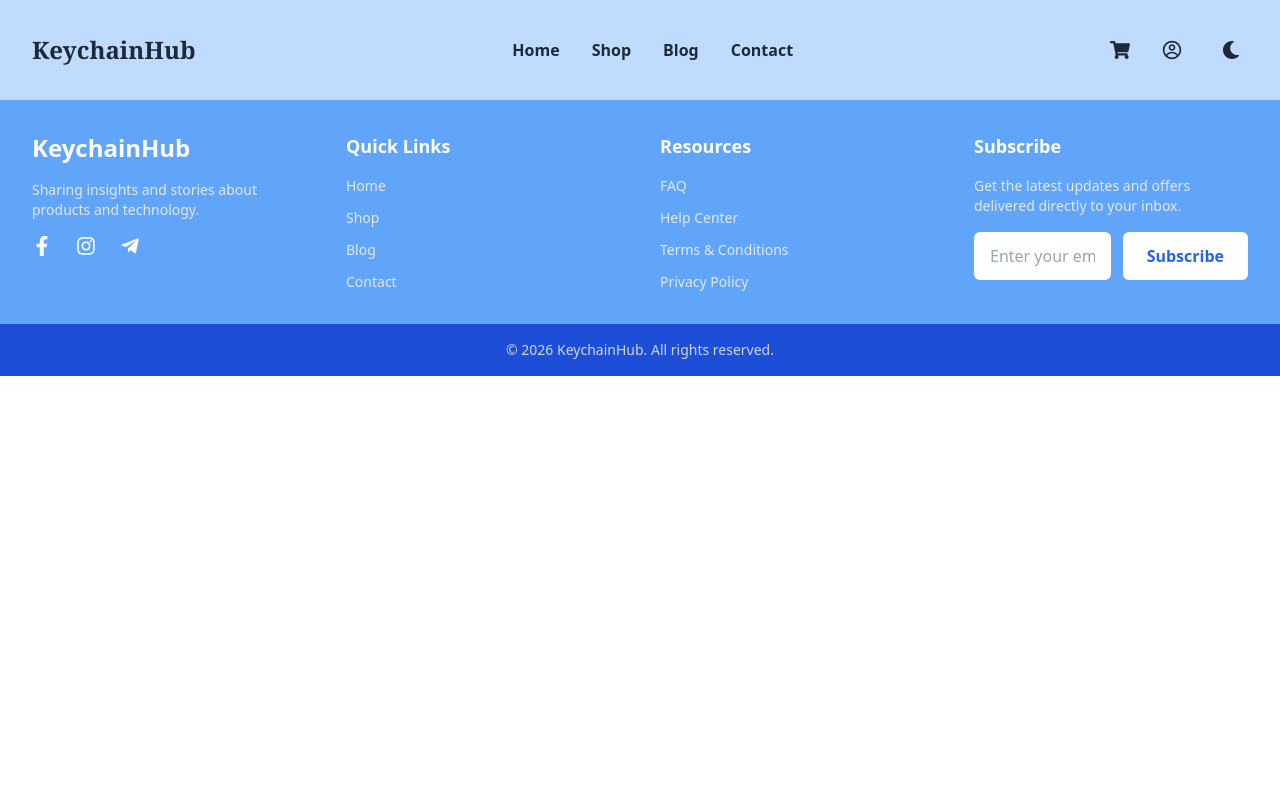
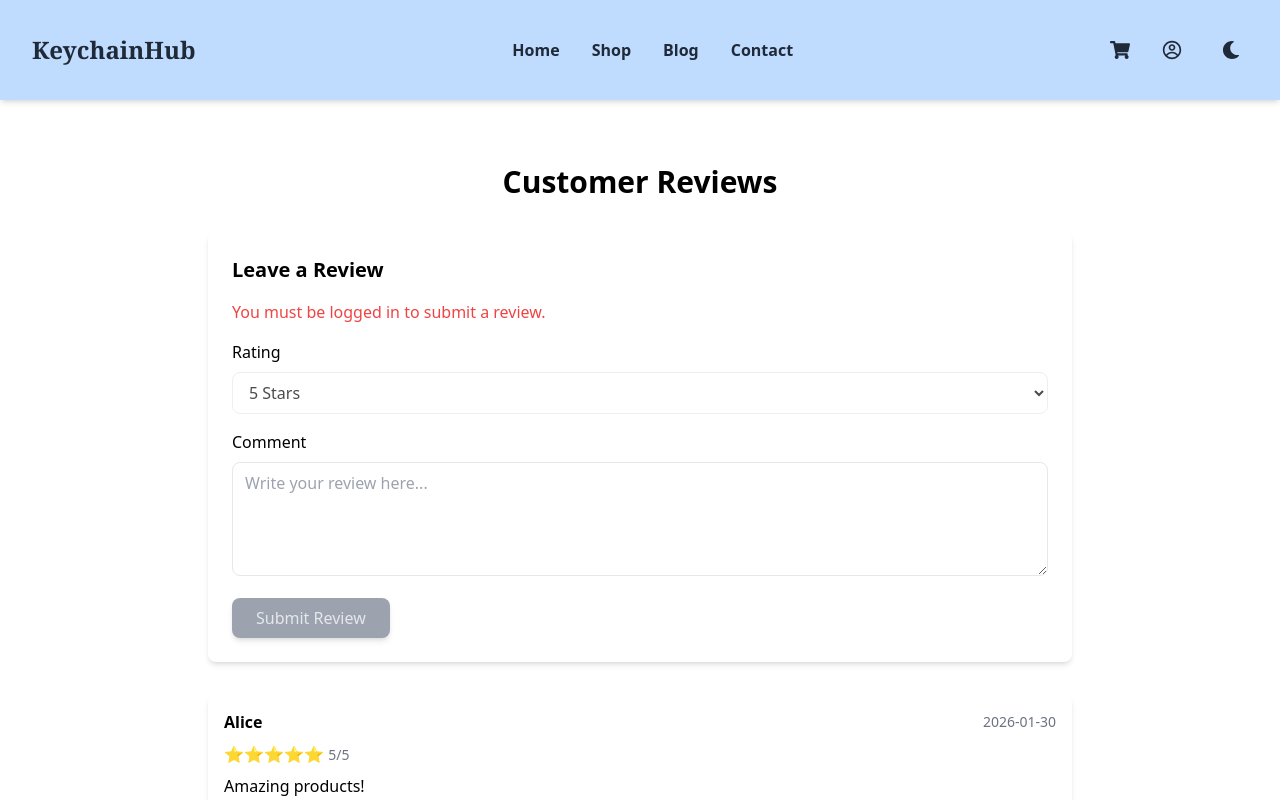
Before and after one commit to moni-rem/KeychainHub, a React (Create React App) app in the folder frontend/: page /contact in a window 1280 px wide. Shown: the top 800 px of the page. Built offline with nearby package versions, Linux system fonts and the light colour scheme.

Commit message:
change UI in card

```diff
--- a/frontend/src/App.js
+++ b/frontend/src/App.js
@@ -1,37 +1,41 @@
+// src/App.js
 import React from "react";
 import { BrowserRouter as Router, Routes, Route } from "react-router-dom";
 
+// Components
 import Navbar from "./components/Navbar";
 import Footer from "./components/footer";
+import UserProtectedRoute from "./components/UserProtectedRoute";
 
 // Pages
 import Home from "./Pages/HomePage/Home";
 import ProductPage from "./Pages/HomePage/ProductPage";
 import ProductDetail from "./Pages/HomePage/ProductDetail";
 import CartPage from "./Pages/HomePage/CardPage";
+import OrderPage from "./Pages/HomePage/OrderPage";
 import UserLogin from "./Pages/HomePage/UserLogin";
-import OrderPage from "./Pages/HomePage/OrderPage";
 
 // Context
 import { CartProvider } from "./context/CartContext";
-import { ThemeProvider } from "./context/ThemeContext";
+import { ThemeProvider, useTheme } from "./context/ThemeContext";
 import { UserAuthProvider } from "./context/UserAuthContext";
+import ReviewPage from "./Pages/HomePage/ReviewPage";
 
-import UserProtectedRoute from "./components/UserProtectedRoute";
+function AppContent() {
+  const { theme } = useTheme();
 
-function App() {
   return (
-    <UserAuthProvider>
-      <CartProvider>
-        <ThemeProvider>
+    <div className={`min-h-screen ${theme === "light" ? "bg-white text-black" : "bg-black text-white"}`}>
+      <UserAuthProvider>
+        <CartProvider>
           <Router>
-            {/* Navbar outside Routes so it's always visible */}
             <Navbar />
             <Routes>
               {/* Public Routes */}
               <Route path="/" element={<Home />} />
               <Route path="/shop" element={<ProductPage />} />
               <Route path="/product/:id" element={<ProductDetail />} />
+              <Route path="/contact" element={<ReviewPage />} />
 
               {/* Protected Routes */}
               <Route
@@ -54,11 +58,19 @@ function App() {
               {/* Login */}
               <Route path="/login" element={<UserLogin />} />
             </Routes>
-            <Footer/>
+            <Footer />
           </Router>
-        </ThemeProvider>
-      </CartProvider>
-    </UserAuthProvider>
+        </CartProvider>
+      </UserAuthProvider>
+    </div>
+  );
+}
+
+function App() {
+  return (
+    <ThemeProvider>
+      <AppContent />
+    </ThemeProvider>
   );
 }
 
--- a/frontend/src/Pages/HomePage/CardPage.jsx
+++ b/frontend/src/Pages/HomePage/CardPage.jsx
@@ -15,7 +15,7 @@ export default function CartPage() {
   }
 
   return (
-    <div className="max-w-5xl mx-auto mt-24 px-4">
+    <div className="max-w-5xl mx-auto mt-24 px-4 mb-4">
       <h1 className="text-3xl font-bold mb-8 text-center">Your Cart</h1>
 
       <div className="space-y-6">
--- a/frontend/src/Pages/HomePage/ProductList.jsx
+++ b/frontend/src/Pages/HomePage/ProductList.jsx
@@ -2,9 +2,8 @@
 import { Link } from "react-router-dom";
 
 // Temporary data (can be replaced with API fetch later)
-import products from "..//../data/products";
+import products from "../../data/products";
 import { motion } from "framer-motion";
-
 
 export default function ProductList() {
   if (!Array.isArray(products)) {
@@ -14,7 +13,7 @@ export default function ProductList() {
 
   return (
     <div className="max-w-7xl mx-auto mt-20 px-4 mb-16">
-       <motion.h1
+      <motion.h1
         className="font-bold text-5xl text-center mb-6"
         initial={{ opacity: 0, y: 50 }}
         animate={{ opacity: 1, y: 0 }}
@@ -23,7 +22,8 @@ export default function ProductList() {
         GET THE HIGHLIGHT
       </motion.h1>
 
-      <div className="grid sm:grid-cols-2 md:grid-cols-3 lg:grid-cols-4 gap-6">
+      {/* Responsive grid with gap-2 */}
+      <div className="grid grid-cols-1 sm:grid-cols-2 md:grid-cols-3 lg:grid-cols-4 gap-4">
         {products.map((product) => (
           <Link key={product.id} to={`/product/${product.id}`}>
             <div className="border rounded-lg shadow overflow-hidden cursor-pointer hover:shadow-xl transition">
--- a/frontend/src/Pages/HomePage/ProductPage.jsx
+++ b/frontend/src/Pages/HomePage/ProductPage.jsx
@@ -1,16 +1,23 @@
-import products from "..//../data/products";
+import products from "../../data/products";
 import { Link } from "react-router-dom";
 
 export default function Products() {
   return (
-    <div className="grid grid-cols-4 gap-6 p-6">
+    <div className="grid grid-cols-1 sm:grid-cols-2 md:grid-cols-3 lg:grid-cols-4 gap-2 p-6">
       {products.map((p) => (
-        <div key={p.id} className="border p-4 rounded shadow">
-          <img src={p.image} alt={p.name} className="h-80 w-full oject-cover"/>
-          <h2 className="text-xl font-bold">{p.name}</h2>
-          <p>${p.price}</p>
+        <div key={p.id} className="border p-4 rounded shadow hover:shadow-lg transition">
+          <img
+            src={p.image}
+            alt={p.name}
+            className="h-64 sm:h-72 md:h-80 w-full object-cover rounded"
+          />
+          <h2 className="flex justify-center text-xl font-bold mt-2 ">{p.name}</h2>
+          {/* <p className="mt-1 font-medium">${p.price}</p> */}
 
-          <Link to={`/product/${p.id}`} className="text-blue-500">
+          <Link
+            to={`/product/${p.id}`}
+            className="text-blue-500 mt-2 inline-block hover:underline flex justify-center bg-blue-100 rounded-lg h-10 items-center"
+          >
             View Details
           </Link>
         </div>
--- a/frontend/src/Pages/HomePage/ReviewPage.jsx
+++ b/frontend/src/Pages/HomePage/ReviewPage.jsx
@@ -1,8 +1,11 @@
 import { useState } from "react";
 import { useUserAuth } from "../../context/UserAuthContext";
+import { useTheme } from "../../context/ThemeContext";
 
 export default function ReviewPage() {
   const { user } = useUserAuth();
+  const { theme } = useTheme(); // for dark/light styling
+
   const [reviews, setReviews] = useState([
     { id: 1, name: "Alice", rating: 5, comment: "Amazing products!", date: "2026-01-30" },
     { id: 2, name: "Bob", rating: 4, comment: "Great quality, fast shipping.", date: "2026-01-29" },
@@ -32,59 +35,78 @@ export default function ReviewPage() {
   };
 
   return (
-    <div className="max-w-4xl mx-auto mt-16 px-4 mb-6">
-      <h1 className="text-3xl font-bold mb-8 text-center text-gray-800 dark:text-white">
+    <div className={`max-w-4xl mx-auto mt-16 px-4 mb-6 min-h-screen ${theme === "light" ? "bg-white text-black" : "bg-black text-white"}`}>
+      <h1 className="text-3xl font-bold mb-8 text-center">
         Customer Reviews
       </h1>
 
       {/* Review Form */}
-      {user && (
-        <form onSubmit={handleSubmit} className="mb-8 p-6 bg-white dark:bg-gray-800 rounded-lg shadow-md">
-          <h2 className="text-xl font-semibold mb-4 text-gray-800 dark:text-white">Leave a Review</h2>
+      <form
+        onSubmit={handleSubmit}
+        className={`mb-8 p-6 rounded-lg shadow-md ${theme === "light" ? "bg-white" : "bg-gray-800"}`}
+      >
+        <h2 className="text-xl font-semibold mb-4">
+          Leave a Review
+        </h2>
 
-          <label className="block mb-2 font-medium text-gray-700 dark:text-gray-200">Rating</label>
+        {!user && (
+          <p className="mb-4 text-red-500">
+            You must be logged in to submit a review.
+          </p>
+        )}
+
+        <label className="block mb-2 font-medium">Rating</label>
         <select
           value={newRating}
           onChange={(e) => setNewRating(Number(e.target.value))}
-            className="w-full mb-4 px-3 py-2 border rounded-lg dark:bg-gray-900 dark:text-white focus:ring-2 focus:ring-blue-500"
+          className={`w-full mb-4 px-3 py-2 border rounded-lg focus:ring-2 focus:ring-blue-500 ${theme === "light" ? "bg-white text-black" : "bg-gray-900 text-white"}`}
+          disabled={!user}
         >
           {[5, 4, 3, 2, 1].map((r) => (
-              <option key={r} value={r}>{r} Star{r > 1 ? "s" : ""}</option>
+            <option key={r} value={r}>
+              {r} Star{r > 1 ? "s" : ""}
+            </option>
           ))}
         </select>
 
-          <label className="block mb-2 font-medium text-gray-700 dark:text-gray-200">Comment</label>
+        <label className="block mb-2 font-medium">Comment</label>
         <textarea
           value={newComment}
           onChange={(e) => setNewComment(e.target.value)}
           placeholder="Write your review here..."
-            className="w-full mb-4 px-3 py-2 border rounded-lg dark:bg-gray-900 dark:text-white focus:ring-2 focus:ring-blue-500"
+          className={`w-full mb-4 px-3 py-2 border rounded-lg focus:ring-2 focus:ring-blue-500 ${theme === "light" ? "bg-white text-black" : "bg-gray-900 text-white"}`}
           rows={4}
           required
+          disabled={!user}
         />
 
         <button
           type="submit"
-            className="bg-green-600 hover:bg-green-700 text-white px-6 py-2 rounded-lg shadow-md transition"
+          className={`px-6 py-2 rounded-lg shadow-md transition ${user ? "bg-green-600 hover:bg-green-700 text-white" : "bg-gray-400 text-gray-200 cursor-not-allowed"}`}
+          disabled={!user}
         >
           Submit Review
         </button>
       </form>
-      )}
 
       {/* Reviews List */}
       <div className="space-y-6">
         {reviews.map((review) => (
-          <div key={review.id} className="p-4 bg-white dark:bg-gray-800 rounded-lg shadow-md">
+          <div
+            key={review.id}
+            className={`p-4 rounded-lg shadow-md ${theme === "light" ? "bg-white" : "bg-gray-800"}`}
+          >
             <div className="flex justify-between items-center mb-2">
-              <h3 className="font-semibold text-gray-800 dark:text-white">{review.name}</h3>
-              <span className="text-gray-500 dark:text-gray-400 text-sm">{review.date}</span>
+              <h3 className="font-semibold">{review.name}</h3>
+              <span className={`text-sm ${theme === "light" ? "text-gray-500" : "text-gray-400"}`}>{review.date}</span>
             </div>
             <div className="mb-2">
               {"⭐".repeat(review.rating)}{" "}
-              <span className="text-gray-500 dark:text-gray-400">{review.rating}/5</span>
+              <span className={`text-sm ${theme === "light" ? "text-gray-500" : "text-gray-400"}`}>
+                {review.rating}/5
+              </span>
             </div>
-            <p className="text-gray-700 dark:text-gray-200">{review.comment}</p>
+            <p>{review.comment}</p>
           </div>
         ))}
       </div>
```
Also changed, not shown: 1 other file (tests, documents, lock files or other folders). Lines whose indentation alone changed are shown as unchanged.
